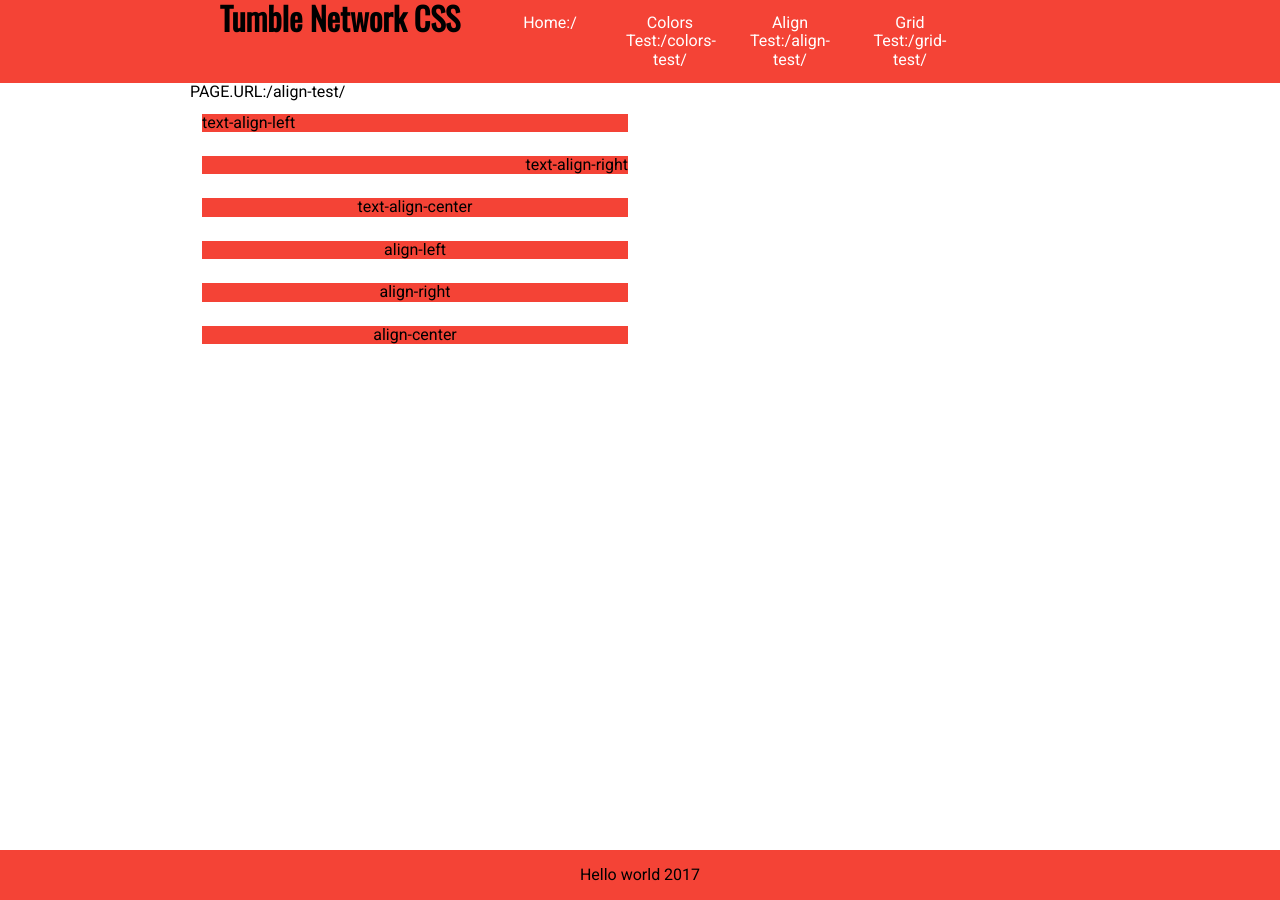
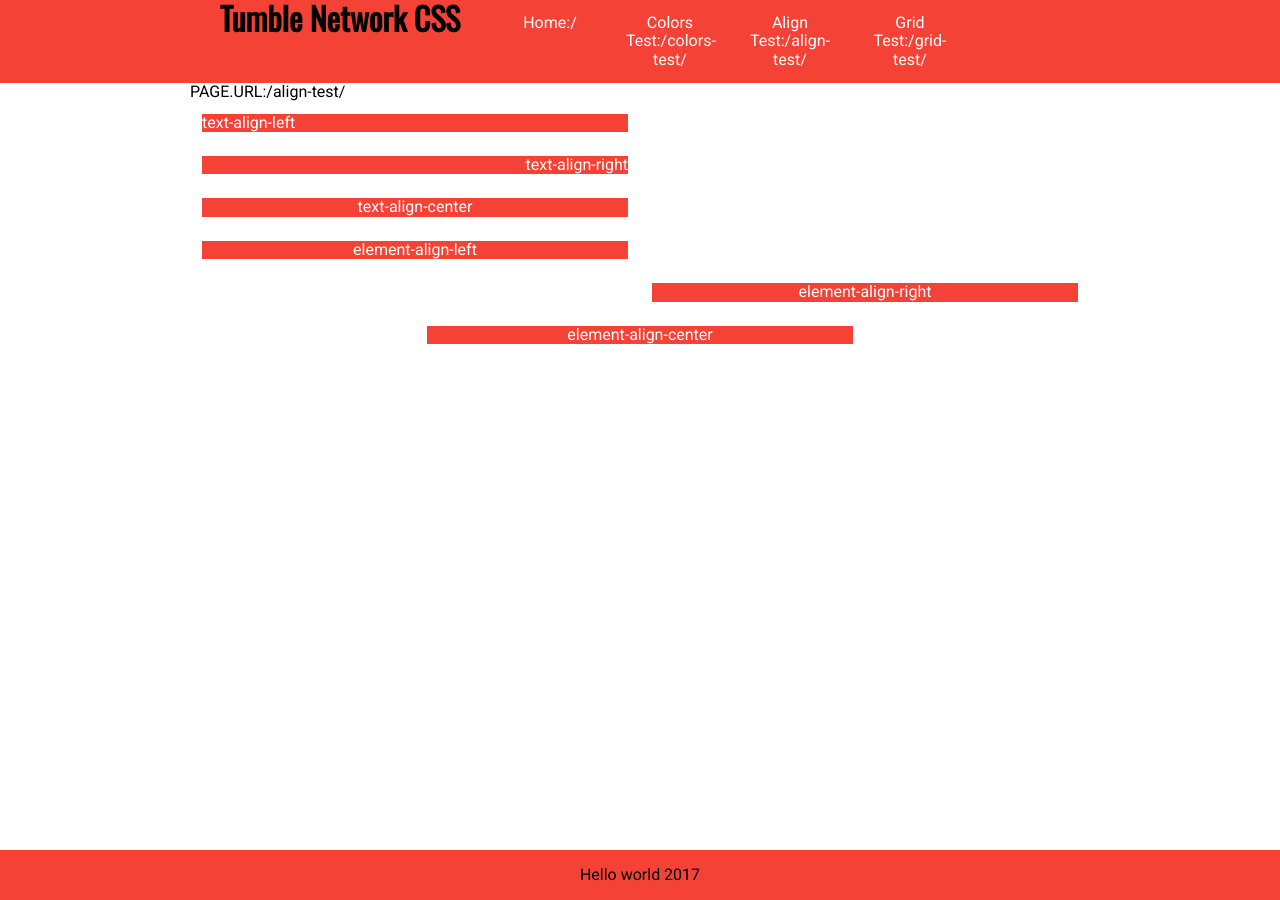
Before and after one commit to tumblenet/tumblenet-css, a Jekyll site: the page built from align-test.html, in a window 1280 px wide. Built offline with Jekyll 4.4.1, drawn with Linux system fonts in a browser that asks for light colours.

Commit message:
Update align-test.html

```diff
--- a/align-test.html
+++ b/align-test.html
@@ -6,7 +6,7 @@ layout: main
 {% capture alignment %}{% cycle 'left','right','center' %}{% endcapture %}
 <div class="tn-row">
 <div class="tn-col-1-2">
-<p class="tn-text-align-{{alignment}} tn-background-tumblenet  tn-text-white">
+<p class="tn-text-align-{{alignment}} tn-background-tumblenet  tn-text-color-white">
 text-align-{{alignment}}
 </p>
 </div>
@@ -16,9 +16,9 @@ text-align-{{alignment}}
 {% for i in (1..3) %}
 {% capture alignment %}{% cycle 'left','right','center' %}{% endcapture %}
 <div class="tn-row">
-<div class="tn-col-1-2 tn-align-{{alignment}}">
-<p class="tn-background-tumblenet tn-text-white">
-align-{{alignment}}
+<div class="tn-col-1-2 tn-element-align-{{alignment}}">
+<p class="tn-background-tumblenet tn-text-color-white">
+element-align-{{alignment}}
 </p>
 </div>
 </div>
```
